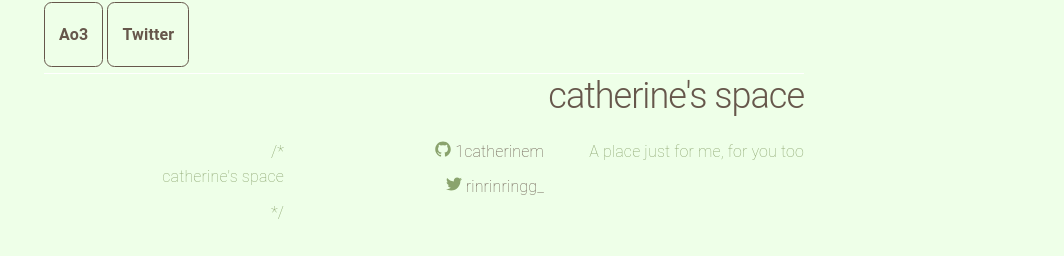
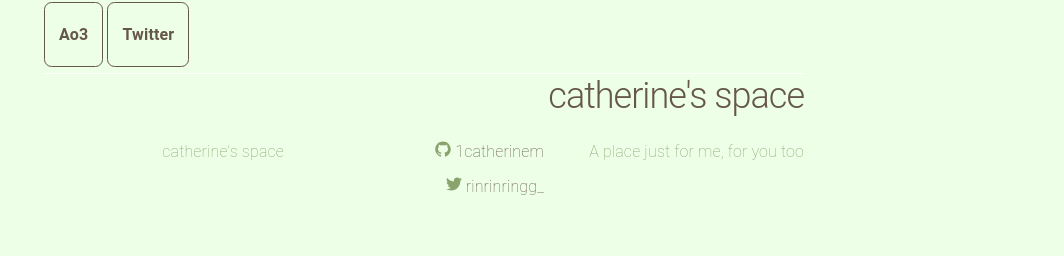
Before and after one commit to 1catherinem/1catherinem.github.io, a Jekyll site: the page built from about.md, in a window 1280 px wide. Shown: the part 687-943 px from the top of the page, without its empty margins (216-1280 px from the left). Built offline with Jekyll 4.4.1, drawn with Linux system fonts in a browser that asks for light colours; after the commit the page ends 920 px from its top, so only the background shows below that.

Commit message:
Update footer.html

```diff
--- a/_includes/footer.html
+++ b/_includes/footer.html
@@ -4,8 +4,8 @@
   <div class="row">
     <div class="column">
       <ul class="contact-list">
-       /* <li>{{ site.title }}</li>
-        <li><a href="mailto:{{ site.email }}">{{ site.email }}</a></li> */
+        <li>{{ site.title }}</li>
+        <li><a href="mailto:{{ site.email }}">{{ site.email }}</a></li>
       </ul>
     </div>
 
```
